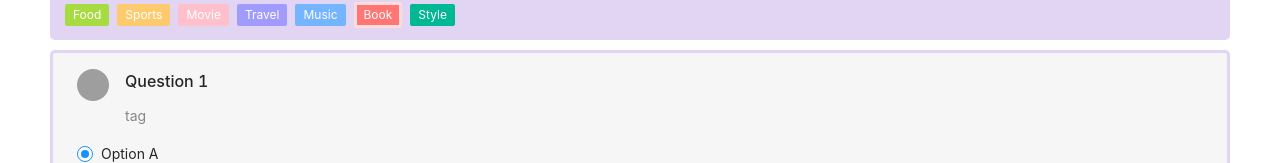
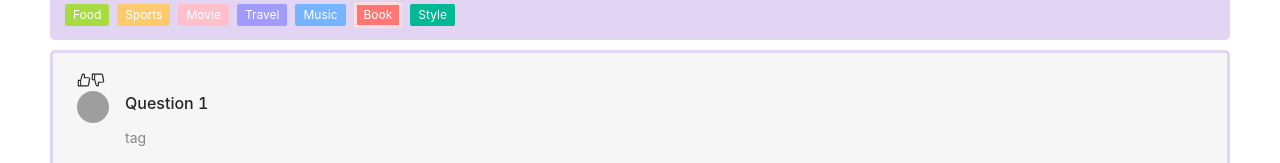
Before and after one commit to Sodaaaa/CS130-WhichOne, a React (Create React App) app: page /vote in a window 1280 px wide. Shown: the part 119-282 px from the top of the page. Built offline with nearby package versions, Linux system fonts and the light colour scheme; grey boxes are pictures that could not be loaded.

Commit message:
likes and dislikes

```diff
--- a/src/components/questionList/questionList.js
+++ b/src/components/questionList/questionList.js
@@ -1,7 +1,7 @@
 
-import React, { Component } from 'react';
+import React, { Component, useState, createElement } from 'react';
 import OptionList from '../../components/optionList/OptionList';
-import { MessageOutlined, LikeOutlined, StarOutlined } from '@ant-design/icons';
+import { MessageOutlined, DislikeOutlined, LikeOutlined, DislikeFilled, LikeFilled, StarOutlined } from '@ant-design/icons';
 import { List, Avatar, Space} from 'antd';
 
 const listData = [];
@@ -24,7 +24,48 @@ const IconText = ({ icon, text }) => (
 );
 
 class QuestionList extends Component {
+  constructor(props) {
+    super(props);
+    this.state = {liked: false, disliked: false, likes:0, dislikes: 0};
+  }
+
+  like = () => {
+    if (this.state.liked == false) {
+      const {likes} = this.state;
+      this.setState({disliked: false, likes: likes + 1, liked: true});
+    } else {
+      const {likes} = this.state;
+      this.setState({likes: likes - 1, liked: false});
+    }
+  };
+
+  dislike = () => {
+    if (this.state.disliked == false) {
+      const {dislikes} = this.state;
+      this.setState({liked: false, dislikes: dislikes + 1, disliked: true});
+    } else {
+      const {dislikes} = this.state;
+      this.setState({dislikes: dislikes - 1, disliked: false});
+    }
+  };
+
   render() {
+    let LikeAttitude;
+    console.log(this.state.liked)
+    if (this.state.liked == false) {
+      LikeAttitude = <LikeOutlined onClick={this.like}> {this.state.likes} </LikeOutlined>;
+    } else {
+      LikeAttitude = <LikeFilled onClick={this.like}> {this.state.likes} </LikeFilled>;
+    };
+
+    let DislikeAttitude;
+    console.log(this.state.disliked, this.state.dislikes)
+    if (this.state.disliked == false) {
+      DislikeAttitude = <DislikeOutlined onClick={this.dislike}> {this.state.dislikes} </DislikeOutlined>;
+    } else {
+      DislikeAttitude = <DislikeFilled onClick={this.dislike}> {this.state.dislikes} </DislikeFilled>;
+    };
+
     return (
       <List
         itemLayout="vertical"
@@ -37,7 +78,7 @@ class QuestionList extends Component {
             key={item.title}
             actions={[
               <IconText icon={StarOutlined} text="156" key="list-vertical-star-o" />,
-              <IconText icon={LikeOutlined} text="156" key="list-vertical-like-o" />,
+              // <IconText onClick={like} icon={LikeOutlined} text="156" key="list-vertical-like-o" />,
               <IconText icon={MessageOutlined} text="2" key="list-vertical-message" />,
             ]}
                         // extra={
@@ -48,6 +89,8 @@ class QuestionList extends Component {
                         //   />
                         // }
           >
+          {LikeAttitude}
+          {DislikeAttitude}
           <List.Item.Meta
             avatar={<Avatar src={item.avatar} />}
             title={item.title}
```
